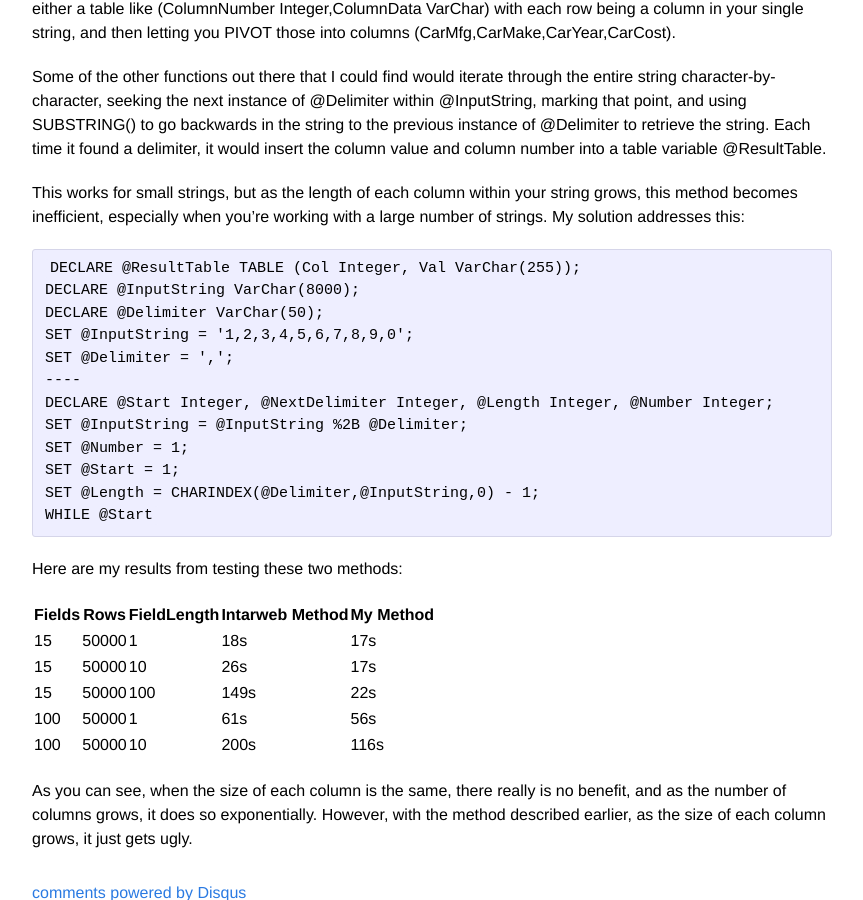
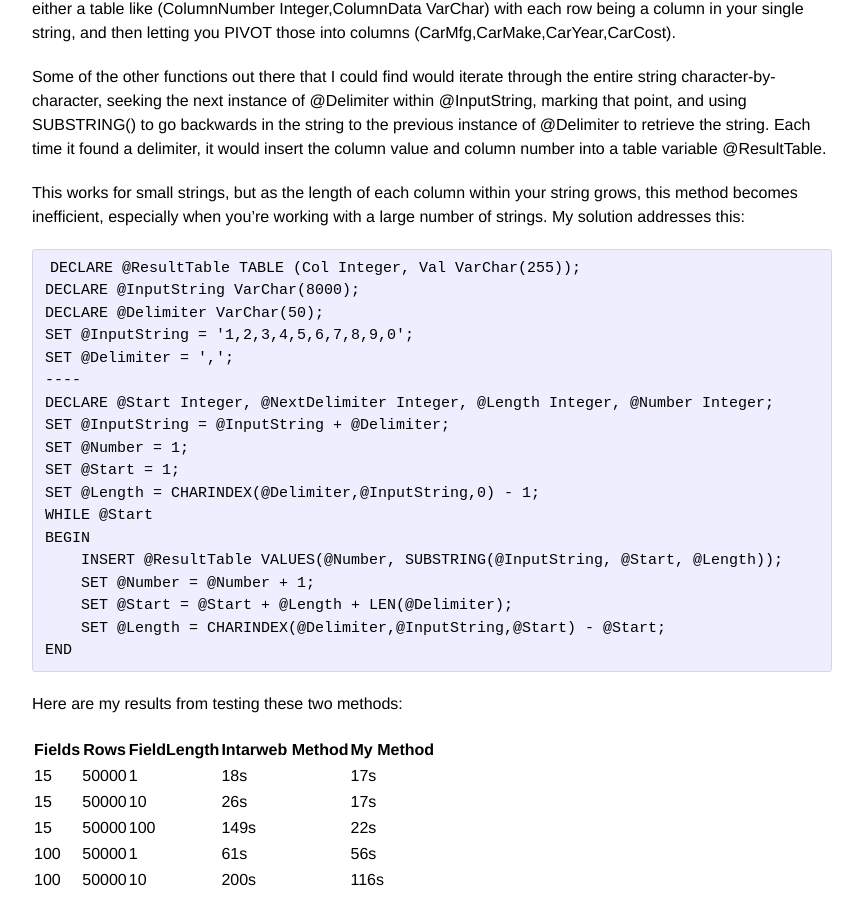
Before and after one commit to Lingnik/lingnik.github.io, a Jekyll site: the page built from _posts/2009-10-16-a-faster-transact-sql-string-split-function.markdown, in a window 1280 px wide and 900 px high, scrolled down 321 px. Shown: the whole window, without its empty margins (208-1071 px from the left). Built offline with Jekyll 4.4.1, drawn with Linux system fonts in a browser that asks for light colours; comment, search, counter and statistics services are not loaded.

Commit message:
left some code off the split function

```diff
--- a/_posts/2009-10-16-a-faster-transact-sql-string-split-function.markdown
+++ b/_posts/2009-10-16-a-faster-transact-sql-string-split-function.markdown
@@ -20,11 +20,17 @@ This works for small strings, but as the length of each column within your strin
     SET @Delimiter = ',';
     ----
     DECLARE @Start Integer, @NextDelimiter Integer, @Length Integer, @Number Integer;
-    SET @InputString = @InputString %2B @Delimiter;
+    SET @InputString = @InputString + @Delimiter;
     SET @Number = 1;
     SET @Start = 1;
     SET @Length = CHARINDEX(@Delimiter,@InputString,0) - 1;
     WHILE @Start
+    BEGIN
+        INSERT @ResultTable VALUES(@Number, SUBSTRING(@InputString, @Start, @Length));
+        SET @Number = @Number + 1;
+        SET @Start = @Start + @Length + LEN(@Delimiter);
+        SET @Length = CHARINDEX(@Delimiter,@InputString,@Start) - @Start;
+    END
 
 Here are my results from testing these two methods:
 
```
